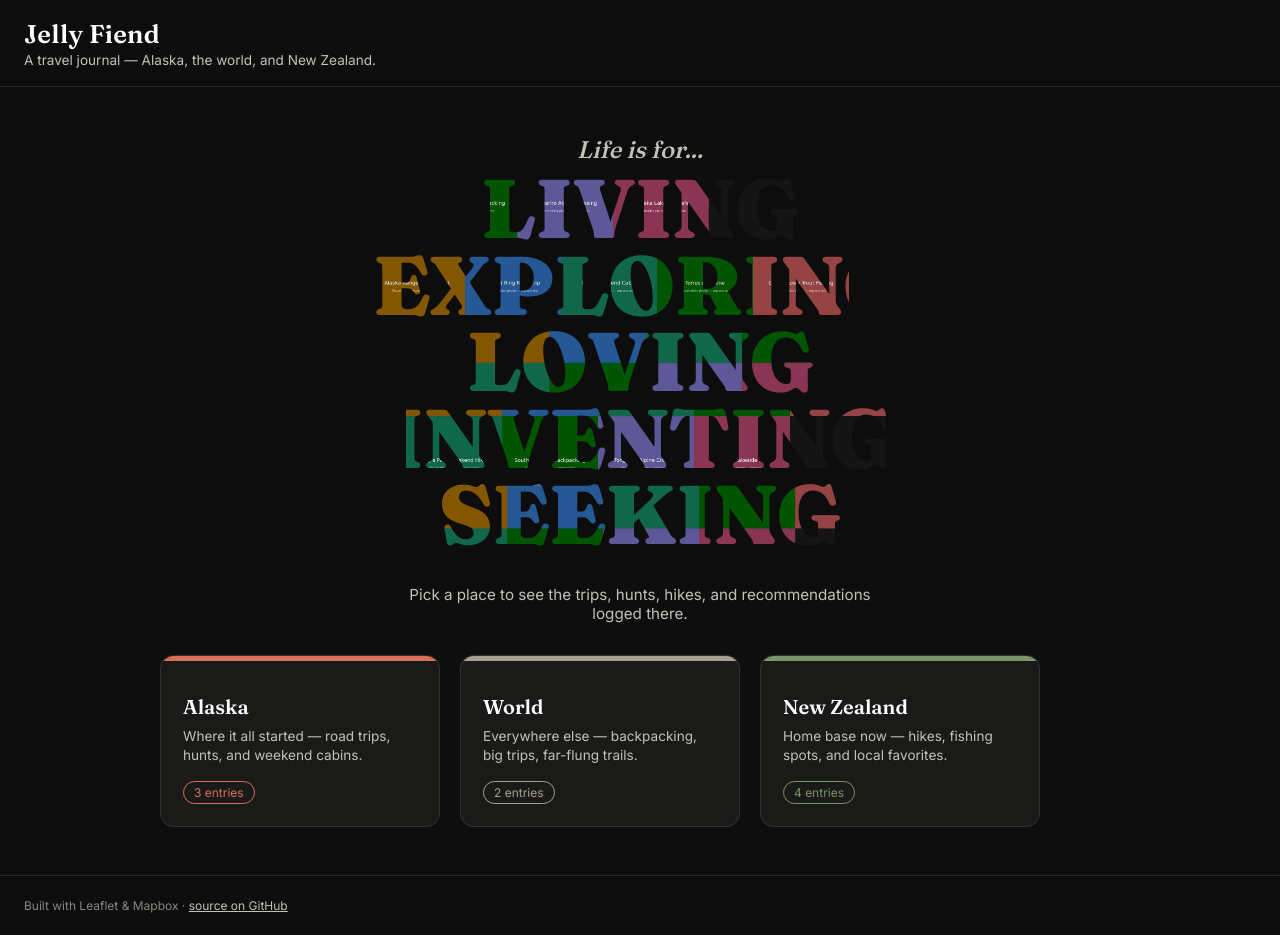
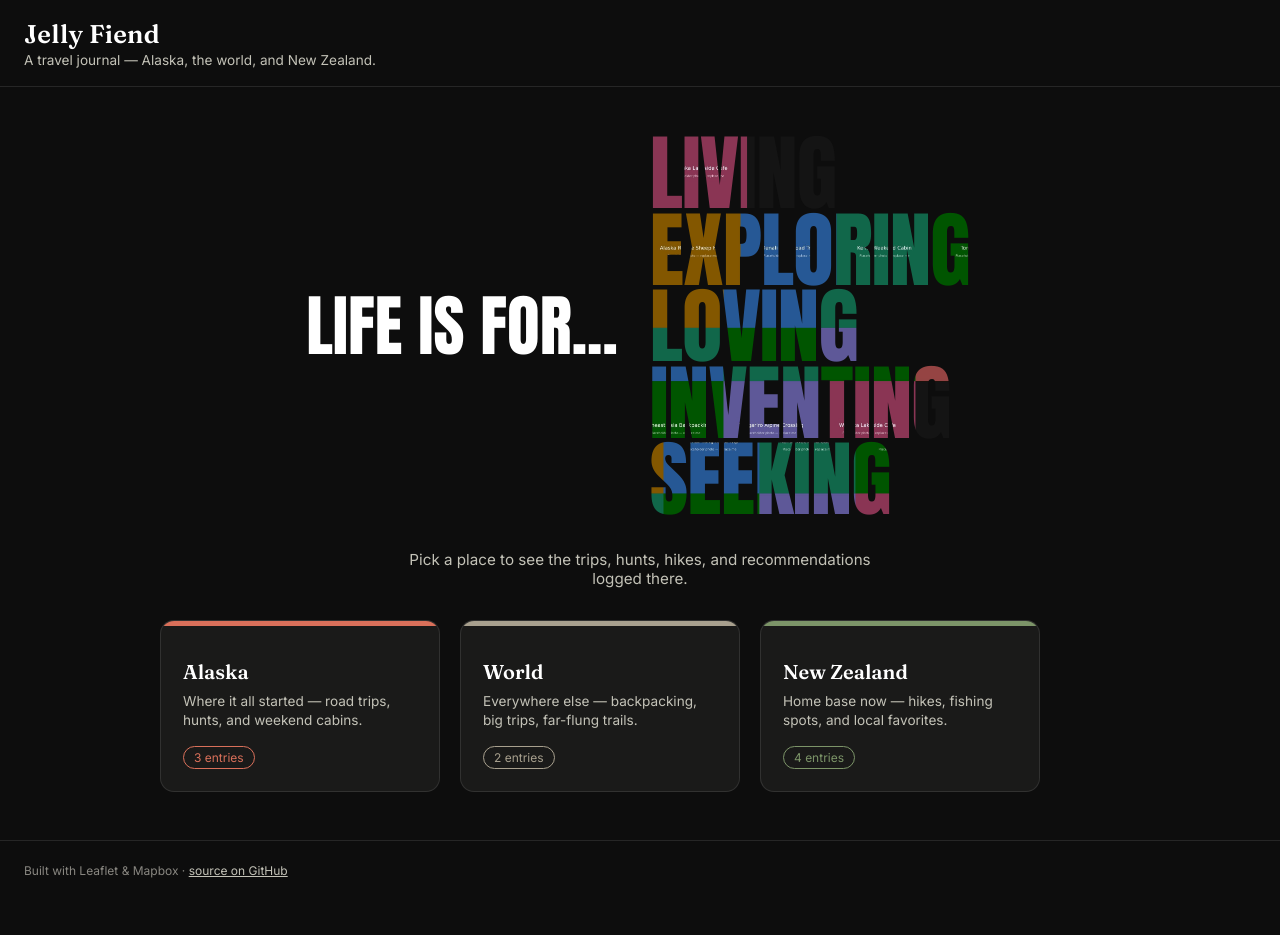
Before and after one commit to jpfeens/jellyfiend, a plain HTML site: page index.html in a window 1280 px wide. After the commit the page ends 900 px from the top, so only its background shows below. Drawn offline with nearby package versions, Linux system fonts and the light colour scheme.

Commit message:
Style updates

```diff
--- a/css/style.css
+++ b/css/style.css
@@ -20,6 +20,7 @@
 
   --font-display: "Fraunces", Georgia, serif;
   --font-body: "Inter", system-ui, -apple-system, "Segoe UI", sans-serif;
+  --font-hero: "Anton", "Archivo Black", sans-serif; /* splash "Life is for..." + stacked words */
 }
 
 * { box-sizing: border-box; }
@@ -130,31 +131,35 @@ body.view-map .back-link {
 
 .life-hero {
   display: flex;
-  flex-direction: column;
+  flex-direction: row;
   align-items: center;
-  gap: 6px;
+  justify-content: center;
+  gap: 28px;
+  text-align: left;
 }
 
 .life-hero__lead {
-  font-family: var(--font-display);
-  font-weight: 500;
-  font-style: italic;
-  font-size: clamp(1.1rem, 2.5vw, 1.5rem);
-  color: var(--text-secondary);
+  font-family: var(--font-hero);
+  font-weight: 400;
+  text-transform: uppercase;
+  font-size: clamp(2.2rem, 6.5vw, 4.2rem);
+  line-height: 0.95;
+  color: var(--text-primary);
   margin: 0;
+  flex: none;
 }
 
 .life-words {
   display: flex;
   flex-direction: column;
-  align-items: center;
+  align-items: flex-start;
   gap: 0;
   line-height: 0.92;
 }
 
 .life-word {
-  font-family: var(--font-display);
-  font-weight: 900;
+  font-family: var(--font-hero);
+  font-weight: 400;
   font-size: clamp(2.1rem, 8vw, 5.2rem);
   text-transform: uppercase;
   letter-spacing: -0.01em;
@@ -246,6 +251,17 @@ body.view-map .back-link {
   .splash__cards {
     grid-template-columns: 1fr;
     max-width: 360px;
+  }
+
+  .life-hero {
+    flex-direction: column;
+    align-items: center;
+    text-align: center;
+    gap: 4px;
+  }
+
+  .life-words {
+    align-items: center;
   }
 }
 
--- a/index.html
+++ b/index.html
@@ -8,7 +8,7 @@
 
 <link rel="preconnect" href="https://fonts.googleapis.com">
 <link rel="preconnect" href="https://fonts.gstatic.com" crossorigin>
-<link href="https://fonts.googleapis.com/css2?family=Fraunces:opsz,wght@9..144,500;9..144,600;9..144,900&family=Inter:wght@400;500;600&display=swap" rel="stylesheet">
+<link href="https://fonts.googleapis.com/css2?family=Anton&family=Fraunces:opsz,wght@9..144,500;9..144,600;9..144,900&family=Inter:wght@400;500;600&display=swap" rel="stylesheet">
 
 <link rel="stylesheet" href="https://unpkg.com/leaflet@1.9.4/dist/leaflet.css" integrity="sha256-p4NxAoJBhIIN+hmNHrzRCf9tD/miZyoHS5obTRR9BMY=" crossorigin=""/>
 <link rel="stylesheet" href="css/style.css">
```
